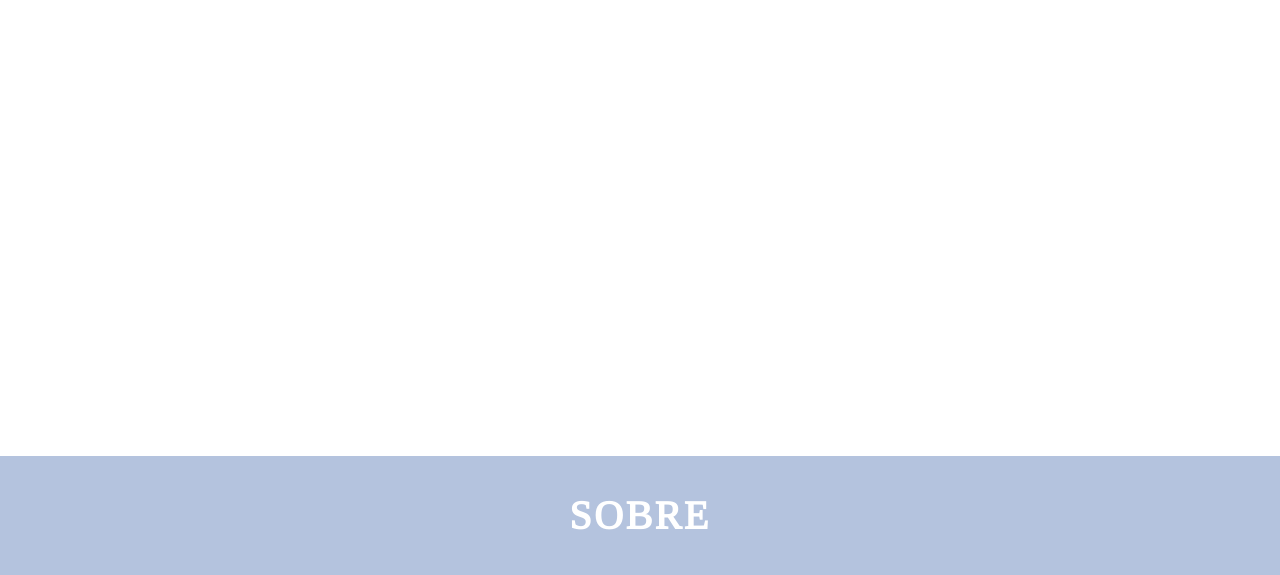
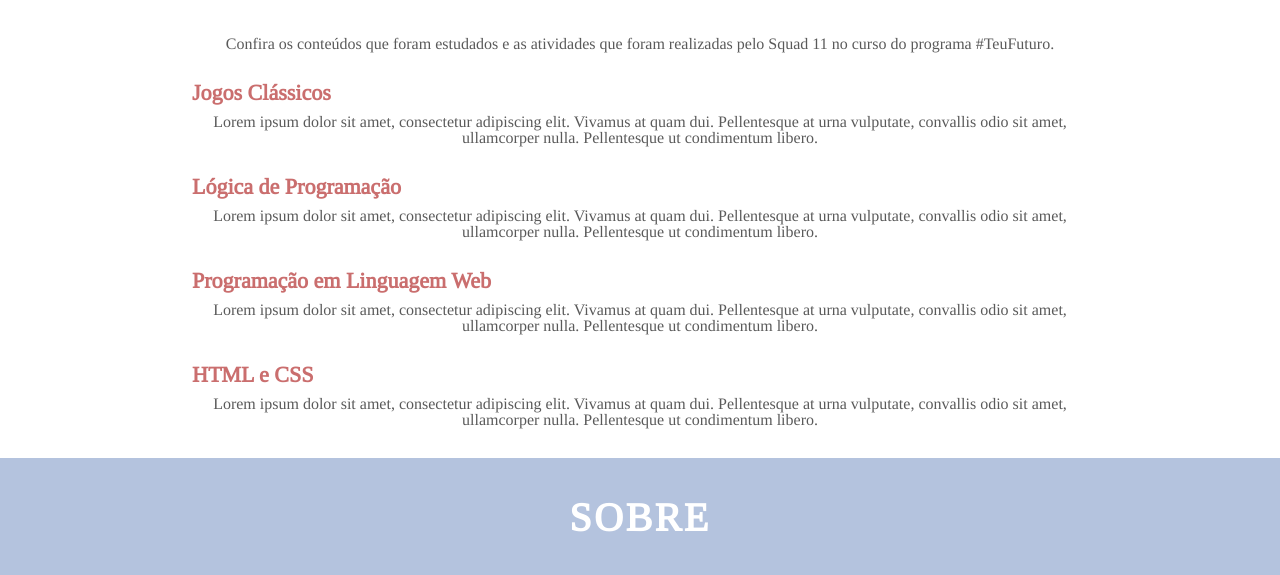
Before and after one commit to alekalisiensky/Portfolio-Squad-11, a plain HTML site: page index.html in a window 1280 px wide. Shown: the part 641-1216 px from the top of the page. Drawn offline with Linux system fonts and the light colour scheme.

Commit message:
conteudos do portfolio separados

```diff
--- a/index.html
+++ b/index.html
@@ -21,14 +21,7 @@
                     <ul class="topo-menu-invisivel">
                         <li><button onclick="mostraMenu()" class="botao-menu" type="menu">Menu</button>
                             <menu class="opcoes-menu">
-                                <li><a class="link" href="#portfolio"> Portfólio</a>
-                                    <!--<ul class="conteudos-menu">
-                                        <li><a href="jogos-classicos.html">Jogos Clássicos</a></li>
-                                        <li><a href="logica-programacao.html">Lógica de Programação</a></li>
-                                        <li><a href="linguagem-web.html">Programação em Linguagem Web</a></li>
-                                        <li><a href="html-css.html">HTML e CSS</a></li>
-                                    </ul>-->
-                                </li>
+                                <li><a class="link" id="opcao-portfolio" href="#portfolio"> Portfólio</a></li>
                                 <li> <a class="link" href="#sobre"> Sobre </a></li>
                                 <li> <a class="link" href="#contato"> Contato</a></li>
                             </menu>
@@ -55,7 +48,27 @@
             <div class="fundo-portfolio">
                 <section id="portfolio">
                     <h1 class="titulo">Portfólio</h1>
-                    <!-- colocar os ícones pras três páginas-->
+                    <p>Confira os conteúdos que foram estudados e as atividades que foram realizadas pelo Squad 11 no curso do programa #TeuFuturo.</p>
+                    <!-- colocar os ícones pras páginas-->
+                    <ul id="conteudos-portfolio">
+                        <!--fazer modificação no js pro conteudo de cada li aparecer só quando ela for clicada-->
+                            <li><span>Jogos Clássicos</span>
+                                <!--imagem exibição-->
+                                <p>Lorem ipsum dolor sit amet, consectetur adipiscing elit. Vivamus at quam dui. Pellentesque at urna vulputate, convallis odio sit amet, ullamcorper nulla. Pellentesque ut condimentum libero.</p>
+                            </li>
+                            <li><span>Lógica de Programação</span>
+                                <!--imagem exibição-->
+                                <p>Lorem ipsum dolor sit amet, consectetur adipiscing elit. Vivamus at quam dui. Pellentesque at urna vulputate, convallis odio sit amet, ullamcorper nulla. Pellentesque ut condimentum libero.</p>
+                            </li>
+                            <li><span>Programação em Linguagem Web</span>
+                                <!--imagem exibição-->
+                                <p>Lorem ipsum dolor sit amet, consectetur adipiscing elit. Vivamus at quam dui. Pellentesque at urna vulputate, convallis odio sit amet, ullamcorper nulla. Pellentesque ut condimentum libero.</p>
+                            </li>
+                            <li><span>HTML e CSS</span>
+                                <!--imagem exibição-->
+                                <p>Lorem ipsum dolor sit amet, consectetur adipiscing elit. Vivamus at quam dui. Pellentesque at urna vulputate, convallis odio sit amet, ullamcorper nulla. Pellentesque ut condimentum libero.</p>
+                            </li>
+                    </ul>
                 </section>
             </div>
             <div class="fundo-sobre">
--- a/style.css
+++ b/style.css
@@ -59,11 +59,12 @@ nav .link:hover {
     text-align: center;
     font-weight: bold;
     font-size: 40px;
-    margin: 0.5em 0 1.5em;
+    margin: 0.5em 0 1em;
     letter-spacing: 2.5px;
     clear: left;
 }
 
+/**seção squad**/
 .fundo-squad{
     background-color: #ca6e6e;
     width: 100%;
@@ -89,13 +90,36 @@ nav .link:hover {
 .fundo-portfolio{
     background-color: white;
     width: 100%;
-    height: 500px;
+    height: auto;
 }
 
 h1, h3{
     color: #EFB7B7;
 }
 
+/**portfolio**/
+#portfolio{
+    margin: auto 15vw;
+}
+
+#portfolio p{
+    text-align: center;
+    font-size: 1em;
+    color: #5a5a5a;
+    margin: 10px 0px;
+}
+
+#conteudos-portfolio li{
+    margin: 30px 0px;
+}
+#conteudos-portfolio li span{
+    color: #ca6e6e;
+    text-align: center;
+    font-size: 22px;
+    font-weight: bold;
+}
+
+/**sobre**/
 .fundo-sobre {
     background: rgb(180, 195, 222);
     height: 500px;
@@ -156,12 +180,14 @@ h2{
     opacity: 1;
 }
 
+/**contato**/
 .fundo-contato{
     background-color: white;
     width: 100%;
     height: 500px;
 }
 
+/**rodapé**/
 footer{
     background-color: #969ce6;
     height: 100px;
```
Also changed, not shown: js/script.js (line endings or trailing spaces).
